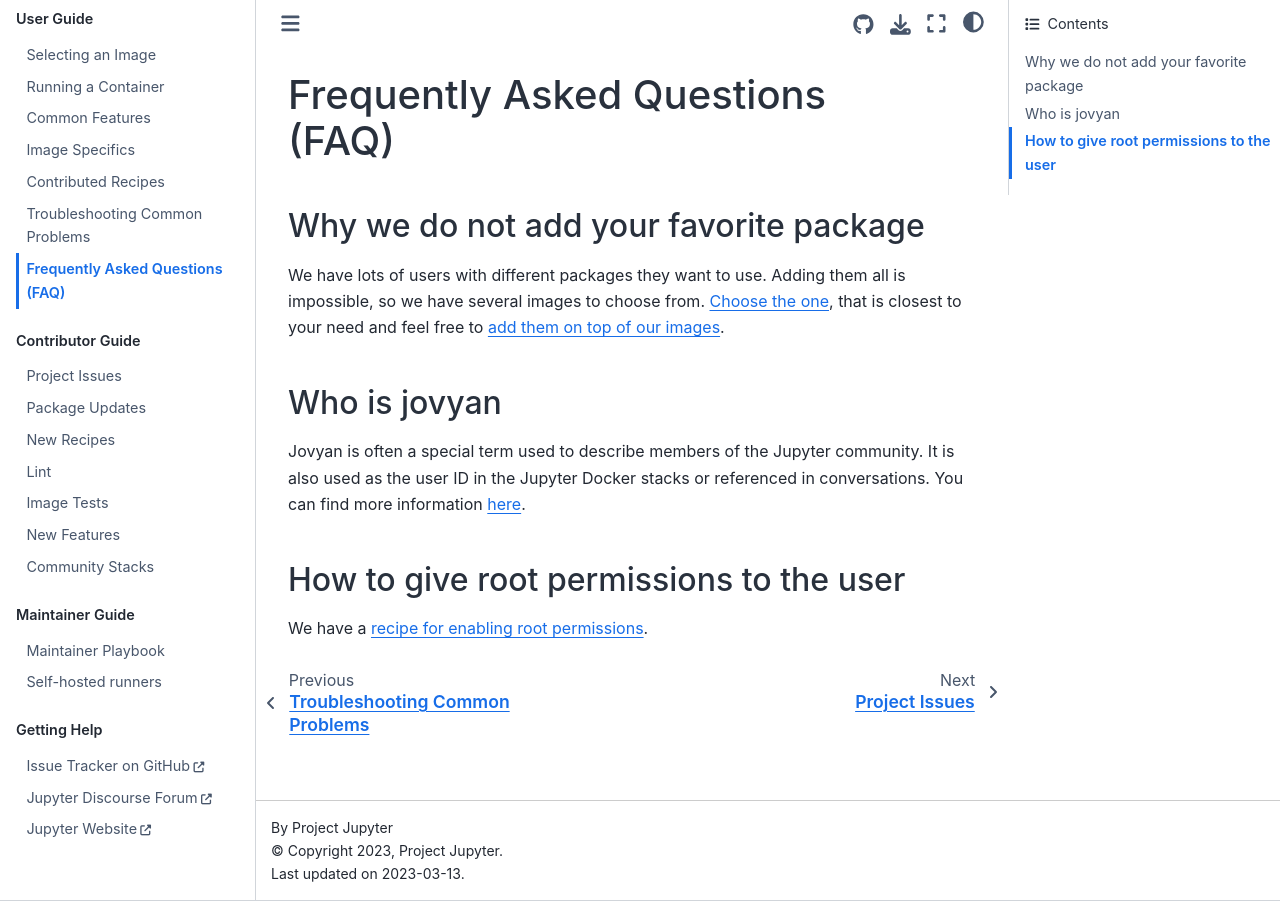
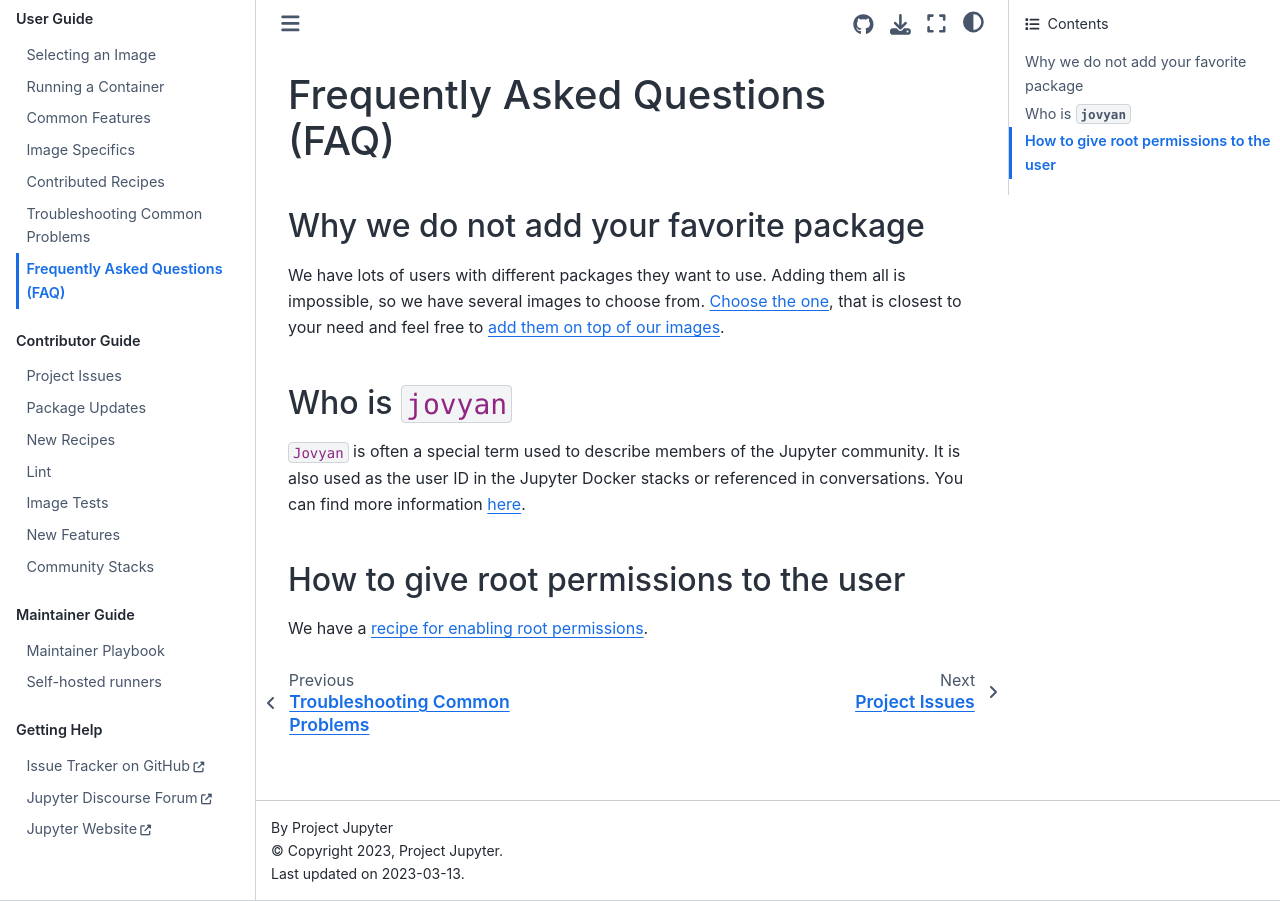
Before and after one commit to jupyter/docker-stacks, a Sphinx documentation site: the page built from docs/using/faq.md, in a window 1280 px wide. Built offline with Sphinx 7.4.7 and the Sphinx Book theme 1.1.4, drawn with Linux system fonts in a browser that asks for light colours.

Commit message:
Fix style

```diff
--- a/docs/using/faq.md
+++ b/docs/using/faq.md
@@ -6,9 +6,9 @@
 Adding them all is impossible, so we have several images to choose from.
 [Choose the one](selecting.md), that is closest to your need and feel free to [add them on top of our images](recipes.md#using-mamba-install-or-pip-install-in-a-child-docker-image).
 
-## Who is jovyan
+## Who is `jovyan`
 
-Jovyan is often a special term used to describe members of the Jupyter community.
+`Jovyan` is often a special term used to describe members of the Jupyter community.
 It is also used as the user ID in the Jupyter Docker stacks or referenced in conversations.
 You can find more information [here](https://docs.jupyter.org/en/latest/community/content-community.html#what-is-a-jovyan).
 
```
